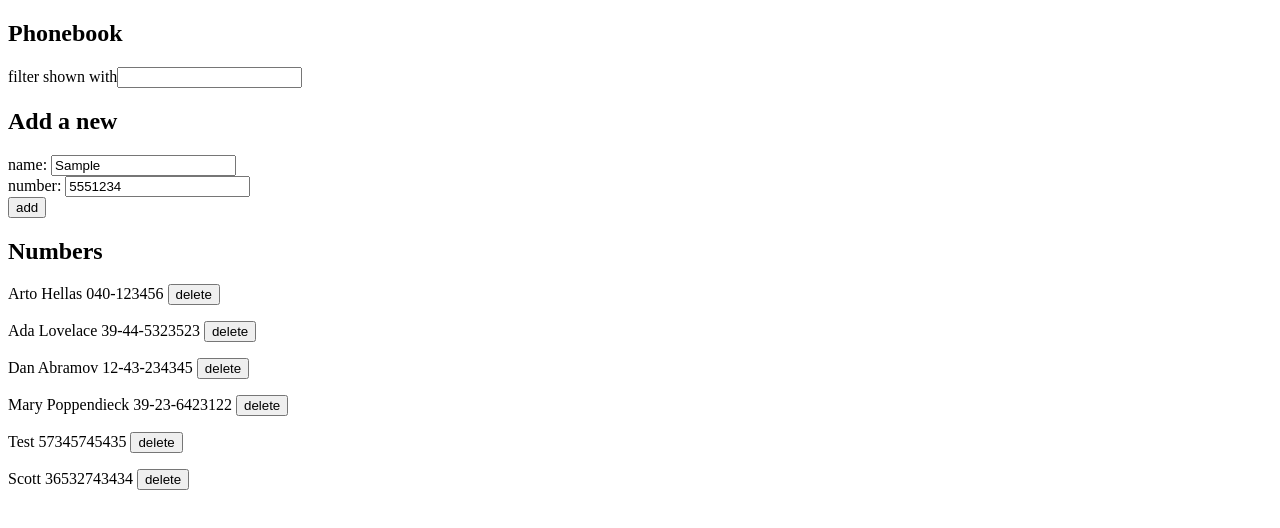
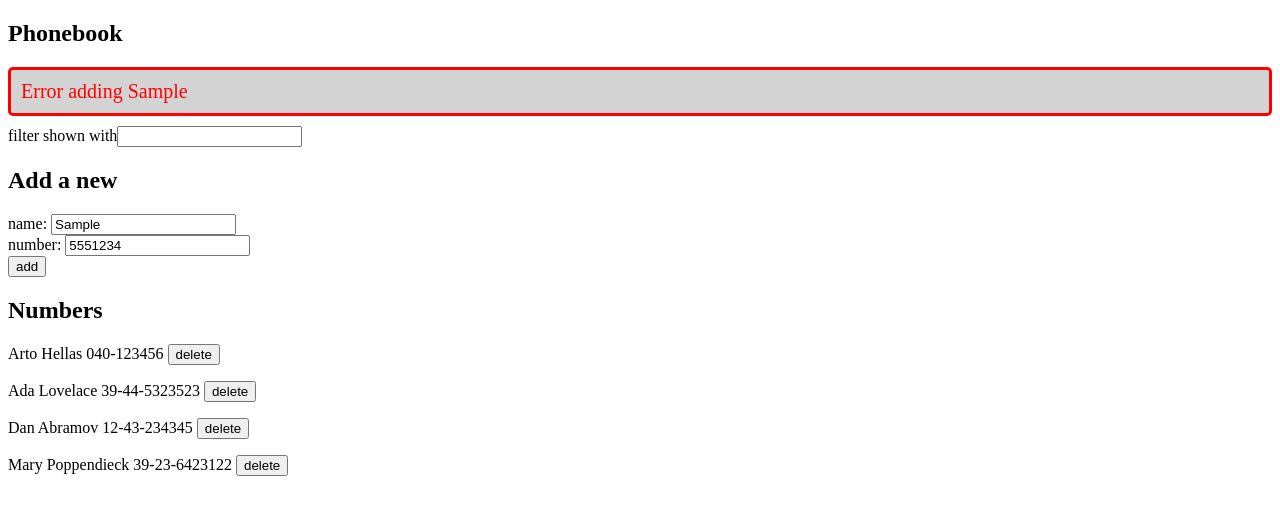
Before and after one commit to smartinuk88/fullstack-open, a React (Vite) app in the folder part2/phonebook/: page / in a window 1280 px wide. Both pictures are taken after typing "Sample", "5551234" into the empty fields and a click on the button "add". Shown: the top 528 px of the page. Built offline with nearby package versions, Linux system fonts and the light colour scheme; no server answers; data requests are answered from the project's data file.

Commit message:
Complete 2.17: Add error message, with different styling

```diff
--- a/part2/phonebook/db.json
+++ b/part2/phonebook/db.json
@@ -19,16 +19,6 @@
       "name": "Mary Poppendieck",
       "number": "39-23-6423122",
       "id": "4"
-    },
-    {
-      "name": "Test",
-      "number": "57345745435",
-      "id": "jrouDfFs-1k"
-    },
-    {
-      "name": "Scott",
-      "number": "36532743434",
-      "id": "pSV1aXiEUB0"
     }
   ],
   "$schema": "./node_modules/json-server/schema.json"
--- a/part2/phonebook/src/App.jsx
+++ b/part2/phonebook/src/App.jsx
@@ -27,6 +27,11 @@ const App = () => {
     person.name.toLowerCase().includes(searchTerm.toLowerCase()),
   );
 
+  const notify = (type, message) => {
+    setNotification({ type, message });
+    setTimeout(() => setNotification(null), 3000);
+  };
+
   const handleAddPerson = (e) => {
     e.preventDefault();
     const personObj = {
@@ -50,14 +55,13 @@ const App = () => {
                 p.id === returnedPerson.id ? returnedPerson : p,
               ),
             );
-            setNotification(`Updated ${personObj.name}`);
-            setTimeout(() => setNotification(null), 3000);
+            notify("success", `Updated ${personObj.name}`);
             setNewName("");
             setNewTelNumber("");
           })
           .catch((error) => {
             console.error(`Error updating ${newName}: ${error}`);
-            alert(`Error updating ${newName}`);
+            notify("error", `Error updating ${personObj.name}`);
           });
       }
       return;
@@ -67,14 +71,13 @@ const App = () => {
       .create(personObj)
       .then((returnedPerson) => {
         setPersons(persons.concat(returnedPerson));
-        setNotification(`Added ${personObj.name}`);
-        setTimeout(() => setNotification(null), 3000);
+        notify("success", `Added ${personObj.name}`);
         setNewName("");
         setNewTelNumber("");
       })
       .catch((error) => {
         console.error(`Error adding ${newName} to server: ${error}`);
-        alert(`Error adding ${newName}`);
+        notify("error", `Error adding ${personObj.name}`);
       });
   };
 
@@ -82,10 +85,13 @@ const App = () => {
     if (window.confirm(`Delete ${person.name}?`)) {
       personsService
         .deletePerson(person.id)
-        .then(() => setPersons(persons.filter((p) => p.id !== person.id)))
+        .then(() => {
+          setPersons(persons.filter((p) => p.id !== person.id));
+          notify("success", `Deleted ${person.name}`);
+        })
         .catch((error) => {
           console.log(`Error deleting ${person.name}: ${error}`);
-          alert(`Error deleting ${person.name}. Please try again`);
+          notify("error", `Error deleting ${person.name}`);
         });
     }
   };
@@ -93,7 +99,13 @@ const App = () => {
   return (
     <div>
       <h2>Phonebook</h2>
-      {notification && <p className="notification">{notification}</p>}
+      {notification && (
+        <p
+          className={`notification ${notification.type === "success" ? "success" : "error"}`}
+        >
+          {notification.message}
+        </p>
+      )}
       <SearchFilter
         onChange={(e) => setNewSearchTerm(e.target.value)}
         searchTerm={searchTerm}
--- a/part2/phonebook/src/index.css
+++ b/part2/phonebook/src/index.css
@@ -1,10 +1,18 @@
 .notification {
-  color: green;
   background: lightgrey;
   font-size: 20px;
   border-style: solid;
-  border-color: green;
   border-radius: 5px;
   padding: 10px;
   margin-bottom: 10px;
 }
+
+.success {
+  color: green;
+  border-color: green;
+}
+
+.error {
+  color: red;
+  border-color: red;
+}
```
